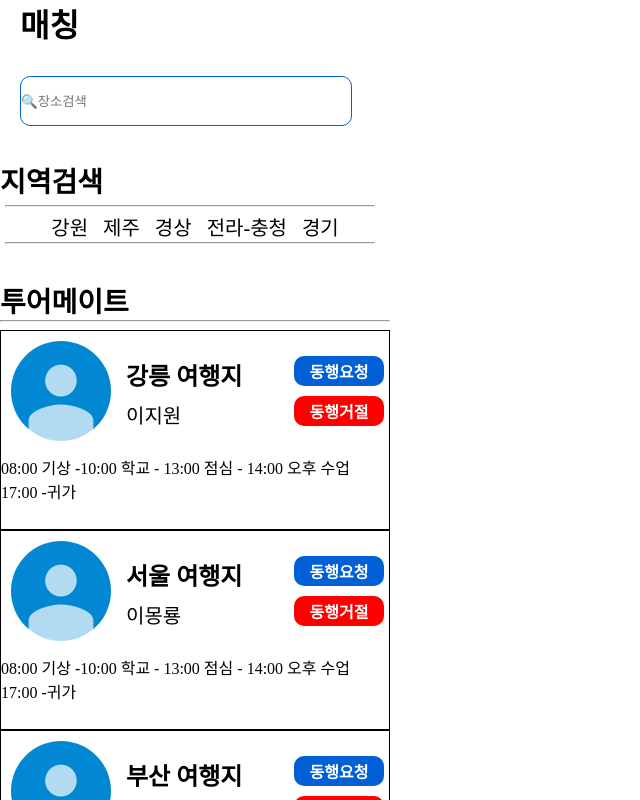
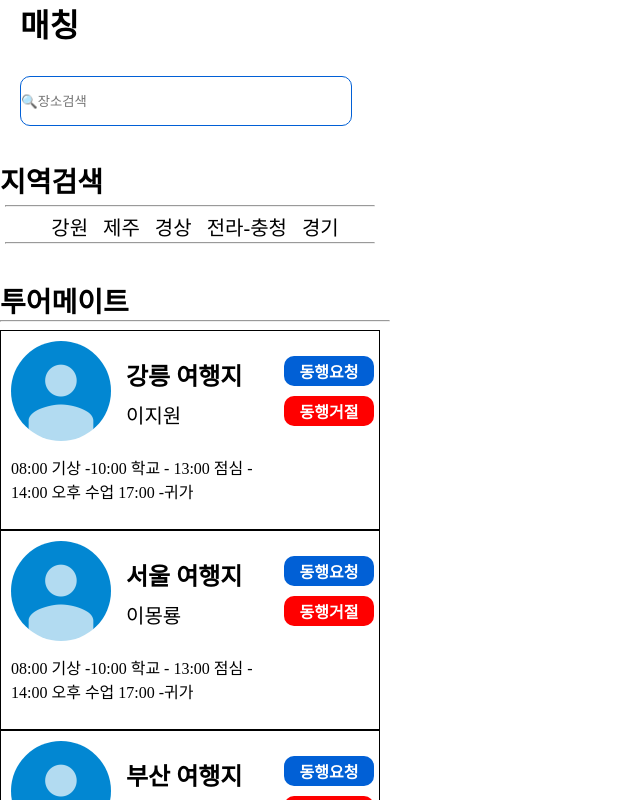
Before and after one commit to leave-assistant/TourMate, a Next.js app: page /Matching/basic in a window 1280 px wide. Shown: the top 800 px of the page, without its empty margins (0-640 px from the left). Built offline with nearby package versions, Linux system fonts and the light colour scheme.

Commit message:
사이즈 수정본

```diff
--- a/src/pages/Matching/ConnectionPeople.tsx
+++ b/src/pages/Matching/ConnectionPeople.tsx
@@ -13,9 +13,9 @@ class Persona {
 }
 
 const personas = [
-  new Persona('강릉 여행지', '이지원', '08:00 기상  -10:00 학교 - 13:00 점심 - 14:00 오후 수업 17:00 -귀가'),
-  new Persona('서울 여행지', '이몽룡', '08:00 기상   -10:00 학교 - 13:00 점심 - 14:00 오후 수업 17:00 -귀가'),
-  new Persona('부산 여행지', '홍길동', '08:00 기상 -10:00 학교 - 13:00 점심 - 14:00 오후 수업 17:00 -귀가'),
+  new Persona(' 강릉 여행지', '이지원', '08:00 기상  -10:00 학교 - 13:00 점심 - 14:00 오후 수업 17:00 -귀가'),
+  new Persona(' 서울 여행지', '이몽룡', '08:00 기상   -10:00 학교 - 13:00 점심 - 14:00 오후 수업 17:00 -귀가'),
+  new Persona(' 부산 여행지', '홍길동', '08:00 기상 -10:00 학교 - 13:00 점심 - 14:00 오후 수업 17:00 -귀가'),
   new Persona('제주도 여행지', '황진이', '08:00 기상 -10:00 학교 - 13:00 점심 - 14:00 오후 수업 17:00 -귀가'),
 ];
 
@@ -72,7 +72,7 @@ const Content = styled.div`
 const Box = styled.div`
 
   position: relative;
-  width: 390px;
+  width: 380px;
   height: 200px;
   border: 1px solid black;
 `;
@@ -103,10 +103,11 @@ const Name = styled.p`
 `;
 
 const TimeLine = styled.p`
+  width: 270px;
   font-size: 16px;
   font-weight: light;
   margin-top: 10px;
-
+  margin-left: 10px;
   text-align: left;
 `;
 
```
